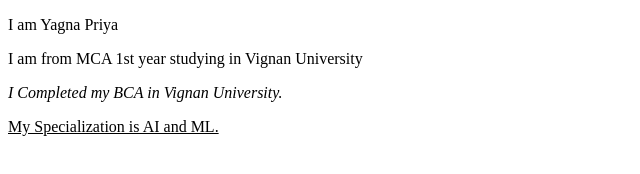
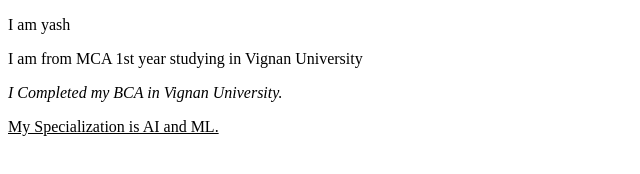
Before and after one commit to YASH-09-prog/WEEK-1, a plain HTML site: page 1.html.html in a window 1280 px wide. Shown: the full height of the page, 0-640 px from the left. Drawn offline with Linux system fonts and the light colour scheme.

Commit message:
Update 1.html.html

```diff
--- a/1.html.html
+++ b/1.html.html
@@ -6,7 +6,7 @@
     <title>Document</title>
 </head>
 <body>
-    <p>I am Yagna Priya</p>
+    <p>I am yash</p>
     <p> I am from MCA 1st year studying in Vignan University</p>
     <P><I>I Completed my BCA in Vignan University.</I></P>
     <p><u>My Specialization is AI and ML.</p>
```
